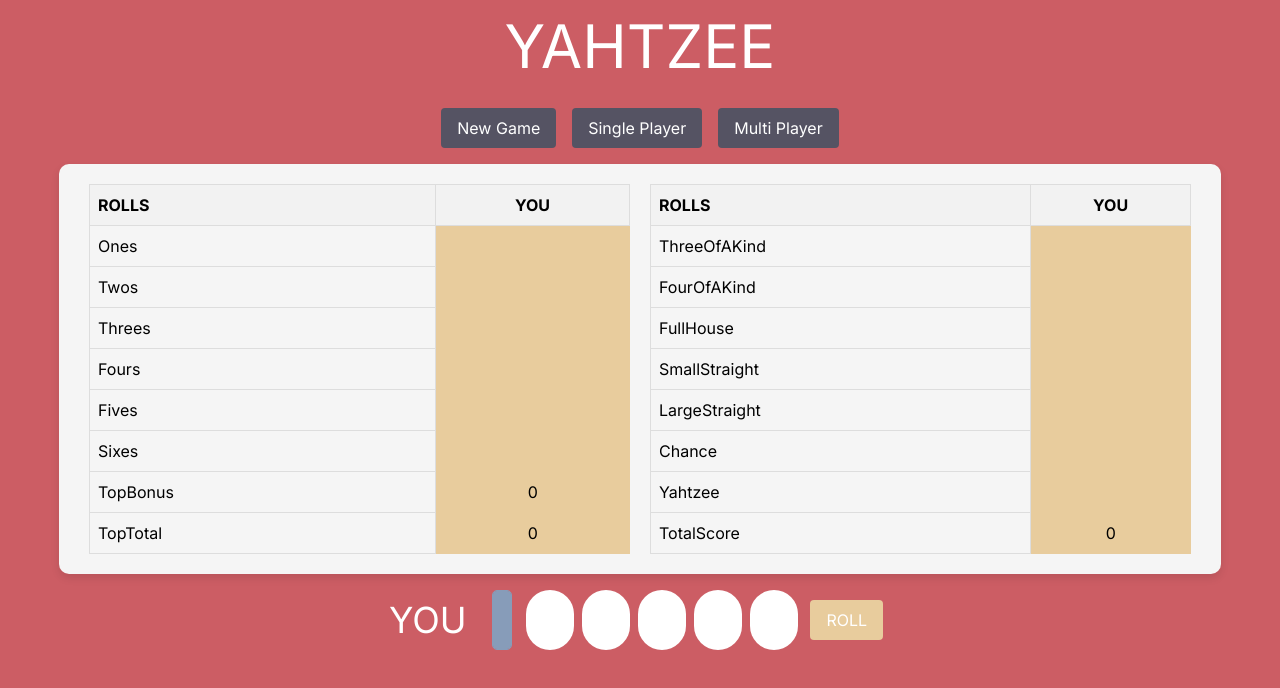
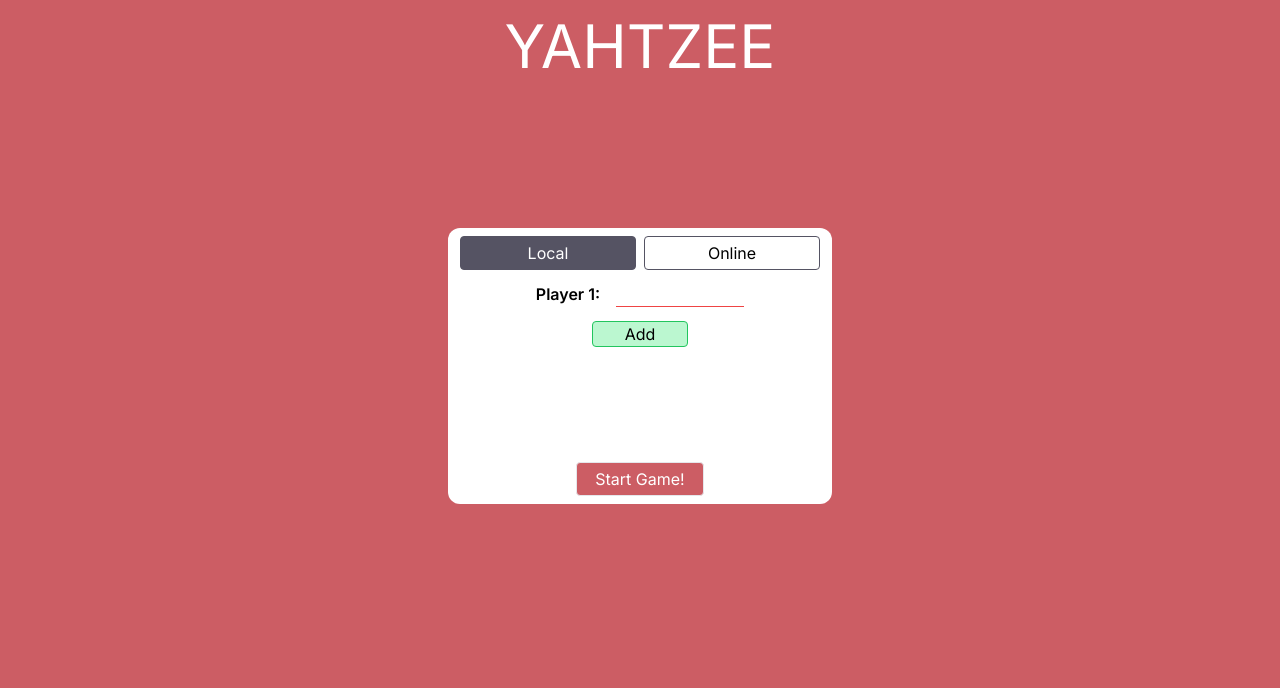
Before and after one commit to aayushb03/yahtzee, a Next.js app: page / in a window 1280 px wide. Shown: the top 688 px of the page. Built offline with nearby package versions, Linux system fonts and the light colour scheme.

Commit message:
Added Game Mode Card and simple animations

```diff
--- a/src/app/components/dice_row.tsx
+++ b/src/app/components/dice_row.tsx
@@ -71,7 +71,7 @@ const DiceRow = ({ dice, rollDice, diceRolled, playerName, playerTurn, rollsLeft
       ))}
       {playerTurn && (
         <button
-          className="bg-[#E8CC9D] text-white px-4 py-2 rounded mx-2"
+          className="bg-[#E8CC9D] text-gray-800 font-bold px-4 py-2 rounded mx-2 transition hover:scale-105"
           onClick={() => rollDice(selectedDice)}
         >
           ROLL
--- /dev/null
+++ b/src/app/gameModeCard.tsx
@@ -0,0 +1,99 @@
+'use client';
+import {useState} from "react";
+import {GameMode as GM} from "@/models/enums";
+
+type GameModeCardProps = {
+  startYahtzee: (players: string[]) => void;
+}
+
+const GameModeCard = ({ startYahtzee } : GameModeCardProps) => {
+  const [gameMode, setGameMode] = useState<GM>(GM.Local)
+  const [players, setPlayers] = useState<string[]>(["", "", "", ""])
+  const [numPlayers, setNumPlayers] = useState<number>(1)
+
+  const addPlayer = () => {
+    if (numPlayers >= 4) return;
+    setNumPlayers(numPlayers + 1);
+  }
+  const removePlayer = () => {
+    if (numPlayers <= 1) return;
+    setNumPlayers(numPlayers - 1);
+  }
+  const onPlayerChange = (i: number, value: string) => {
+    const newPlayers = [...players];
+    newPlayers[i] = value;
+    setPlayers(newPlayers);
+  }
+  const startGame = () => {
+    console.log(players);
+    for (let i = 0; i < numPlayers; i++) {
+      if (players[i].trim() == "") {
+        return;
+      }
+    }
+    startYahtzee(players);
+  }
+
+  return (
+    <div className={"flex h-full w-full justify-center items-center mb-40"}>
+      <div className={"flex flex-col p-2 w-96 rounded-xl bg-white text-black"}>
+        <div className={"flex justify-around"}>
+          <button className={`bg-[#555363] border-[#555363] px-2 py-1 rounded mx-1 w-48 border transition hover:scale-105
+          ${gameMode == GM.Local ? 'bg-[#555363] text-white' : 'bg-white'}`}
+                  onClick={() => {
+                    setGameMode(GM.Local)
+                  }}>Local
+          </button>
+          <button className={`bg-[#555363] border-[#555363] px-2 py-1 rounded mx-1 w-48 border transition hover:scale-105
+          ${gameMode == GM.Online ? 'bg-[#555363] text-white' : 'bg-white'}`}
+                  onClick={() => {
+                    setGameMode(GM.Online)
+                  }}>Online
+          </button>
+        </div>
+        <div className={"flex flex-col h-48 items-center w-full py-2"}>
+          {gameMode == GM.Local && <>
+            {[...Array(numPlayers)].map((_, i) => {
+              const playerNum = i + 1;
+              return (
+                <div key={i}>
+                  <div className="flex justify-center items-center h-8 w-full gap-4">
+                    <div className={"text-base font-semibold"}>
+                      Player {playerNum}:
+                    </div>
+                    <input className={`border-b-[1px] ${players[i].trim() == "" ? "border-red-500" : "border-gray-400"} outline-0 text-center w-32`}
+                           defaultValue={players[i]}
+                           onChange={(e) => onPlayerChange(i, e.target.value)}
+                    />
+                  </div>
+                </div>
+              );
+            })}
+              <div className={"flex justify-center items-center h-8 mt-2"}>
+                {numPlayers != 4 &&
+                    <button
+                        className={"bg-green-200 rounded mx-1 w-24 border border-green-500 transition hover:scale-105"}
+                        onClick={addPlayer}>Add</button>
+                }
+                {numPlayers != 1 &&
+                    <button className={"bg-red-200 rounded mx-1 w-24 border border-red-500 transition hover:scale-105"}
+                            onClick={removePlayer}>Remove</button>
+                }
+              </div>
+          </>}
+          {gameMode == GM.Online && <>
+              (Online game mode options)
+          </>}
+        </div>
+        <div className={"flex justify-center items-center"}>
+          <button
+            className="bg-[#CC5D64] px-2 py-1 text-white rounded mx-1 w-32 border transition hover:scale-110" onClick={startGame}>
+            Start Game!
+          </button>
+        </div>
+      </div>
+    </div>
+  );
+}
+
+export default GameModeCard;
--- a/src/app/page.tsx
+++ b/src/app/page.tsx
@@ -1,9 +1,25 @@
+'use client';
+import GameModeCard from './gameModeCard'
 import YahtzeeGame from './yahtzeeGame'
+import React, {useState} from "react";
+import {GameStatus as GS} from "@/models/enums";
 
 export default function Home() {
+  const [gameStatus, setGameStatus] = useState<GS>(GS.AddPlayers)
+
+  const startGame = (players : string[]) => {
+    setGameStatus(GS.InProgress);
+  }
+
+  const changePlayers = () => {
+    setGameStatus(GS.AddPlayers);
+  }
+
   return (
-    <div>
-      <YahtzeeGame />
+    <div className="flex flex-col h-screen bg-[#CC5D64]" style={{ minWidth: '1162px' }}>
+      <h1 className="text-6xl text-white my-4 w-full text-center">YAHTZEE</h1>
+      {gameStatus == GS.AddPlayers &&  <GameModeCard startYahtzee={startGame}/>}
+      {gameStatus == GS.InProgress && <YahtzeeGame changePlayers={changePlayers}/>}
     </div>
   );
 }
--- a/src/app/yahtzeeGame.tsx
+++ b/src/app/yahtzeeGame.tsx
@@ -7,8 +7,11 @@ import { Scorecard } from "@/models/scorecard";
 import { ScoreEvaluator } from "@/models/scoreEvaluator";
 import { ScoreCategory } from "@/models/enums";
 
+type YahtzeeGameProps = {
+  changePlayers: () => void;
+}
 
-const YahtzeeGame = () => {
+const YahtzeeGame = ({changePlayers} : YahtzeeGameProps) => {
   const [dice, setDice] = useState(new Dice());
   const [scores, setScores] = useState<Scorecard>(new Scorecard());
   const [scoreEval, setScoreEval] = useState<ScoreEvaluator>(new ScoreEvaluator(dice));
@@ -46,7 +49,7 @@ const YahtzeeGame = () => {
       setDice(new Dice(dice));
       setRollsLeft(rollsLeft - 1);
     } else {
-      alert('No rolls left, please choose a score category.');
+      // alert('No rolls left, please choose a score category.');
     }
   };
 
@@ -72,15 +75,16 @@ const YahtzeeGame = () => {
     setIsPlayerTurn(true);
   };
 
+  const changePlayersAndReset = () => {
+    resetGame();
+    changePlayers();
+  }
+
   return (
-    <div className="flex flex-col h-screen bg-[#CC5D64]" style={{ minWidth: '1162px' }}>
     <div className="flex flex-col items-center">
-        <h1 className="text-6xl text-white my-4">YAHTZEE</h1>
-
       <div className="flex justify-center my-4">
-          <button className="bg-[#555363] text-white px-4 py-2 rounded mx-2" onClick={resetGame}>New Game</button>
-          <button className="bg-[#555363] text-white px-4 py-2 rounded mx-2">Single Player</button>
-          <button className="bg-[#555363] text-white px-4 py-2 rounded mx-2">Multi Player</button>
+        <button className="bg-[#555363] text-white px-4 py-2 rounded mx-2 w-48 transition hover:scale-105" onClick={resetGame}>New Game</button>
+        <button className="bg-[#555363] text-white px-4 py-2 rounded mx-2 w-48 transition hover:scale-105" onClick={changePlayersAndReset}>Change Players</button>
       </div>
 
       <Board
@@ -91,7 +95,6 @@ const YahtzeeGame = () => {
       />
 
       <DiceRow dice={dice} rollDice={rollDice} diceRolled={rollsLeft<3} playerName={"YOU"} playerTurn={true} rollsLeft={rollsLeft} />
-    </div>
   </div>);
 };
 
--- a/src/models/enums.ts
+++ b/src/models/enums.ts
@@ -13,3 +13,13 @@ export enum ScoreCategory {
   Yahtzee = 'Yahtzee',
   Chance = 'Chance'
 }
+
+export enum GameMode {
+  Local = 'Local',
+  Online = 'Online'
+}
+
+export enum GameStatus {
+  AddPlayers = 'AddPlayers',
+  InProgress = 'InProgress',
+}
```
Lines whose indentation alone changed are shown as unchanged.
